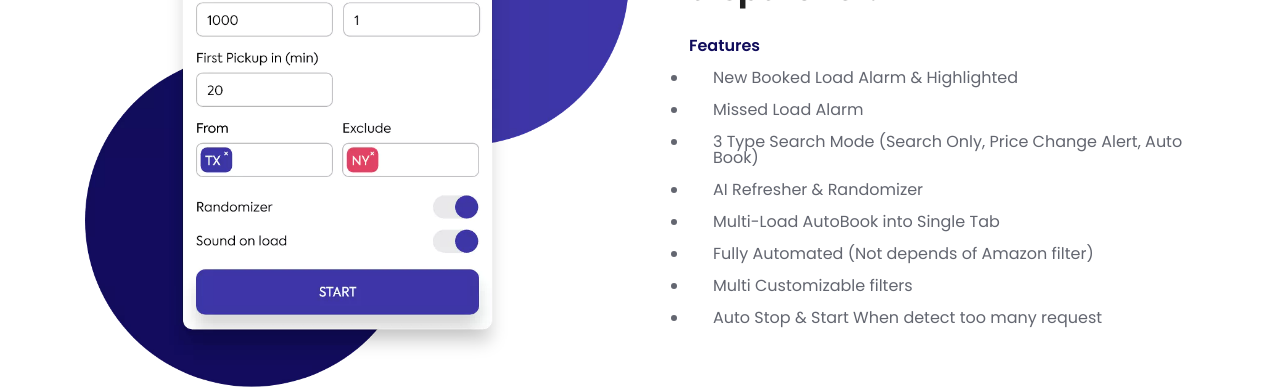
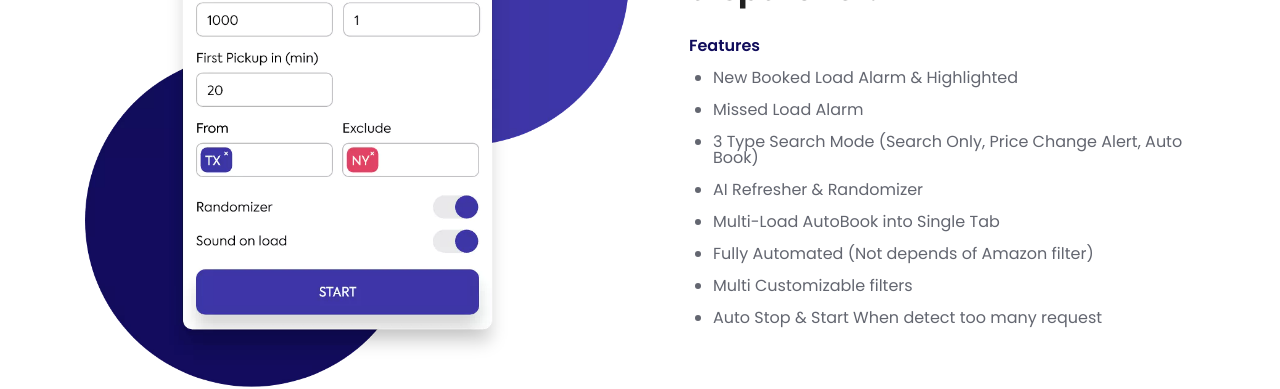
Before and after one commit to creativerafat/Robozon-React, a React app: page / in a window 1280 px wide. Shown: the part 1557-1946 px from the top of the page. Built offline with nearby package versions, Linux system fonts and the light colour scheme.

Commit message:
Commit from TeleportHQ

```diff
--- a/src/views/home.css
+++ b/src/views/home.css
@@ -288,6 +288,7 @@
   list-style: disc;
   margin-top: var(--dl-space-space-halfunit);
   line-height: 1;
+  margin-left: var(--dl-space-space-oneandhalfunits);
   margin-bottom: var(--dl-space-space-halfunit);
 }
 .home-text10 {
@@ -295,6 +296,7 @@
   list-style: disc;
   margin-top: var(--dl-space-space-halfunit);
   line-height: 1;
+  margin-left: var(--dl-space-space-oneandhalfunits);
   margin-bottom: var(--dl-space-space-halfunit);
 }
 .home-text11 {
@@ -302,6 +304,7 @@
   list-style: disc;
   margin-top: var(--dl-space-space-halfunit);
   line-height: 1;
+  margin-left: var(--dl-space-space-oneandhalfunits);
   margin-bottom: var(--dl-space-space-halfunit);
 }
 .home-text12 {
@@ -309,6 +312,7 @@
   list-style: disc;
   margin-top: var(--dl-space-space-halfunit);
   line-height: 1;
+  margin-left: var(--dl-space-space-oneandhalfunits);
   margin-bottom: var(--dl-space-space-halfunit);
 }
 .home-text13 {
@@ -316,6 +320,7 @@
   list-style: disc;
   margin-top: var(--dl-space-space-halfunit);
   line-height: 1;
+  margin-left: var(--dl-space-space-oneandhalfunits);
   margin-bottom: var(--dl-space-space-halfunit);
 }
 .home-text14 {
@@ -323,6 +328,7 @@
   list-style: disc;
   margin-top: var(--dl-space-space-halfunit);
   line-height: 1;
+  margin-left: var(--dl-space-space-oneandhalfunits);
   margin-bottom: var(--dl-space-space-halfunit);
 }
 .home-text15 {
@@ -330,6 +336,7 @@
   list-style: disc;
   margin-top: var(--dl-space-space-halfunit);
   line-height: 1;
+  margin-left: var(--dl-space-space-oneandhalfunits);
   margin-bottom: var(--dl-space-space-halfunit);
 }
 .home-text16 {
@@ -337,6 +344,7 @@
   list-style: disc;
   margin-top: var(--dl-space-space-halfunit);
   line-height: 1;
+  margin-left: var(--dl-space-space-oneandhalfunits);
   margin-bottom: var(--dl-space-space-halfunit);
 }
 .home-max-width4 {
--- a/src/views/home.js
+++ b/src/views/home.js
@@ -197,11 +197,11 @@ const Home = (props) => {
                   }}
                 />
               </span>
-              <span className="home-text07 list list-item">
+              <span className="home-text07 list-item">
                 <span>New Booked Load Alarm &amp; Highlighted</span>
                 <br></br>
               </span>
-              <span className="home-text10 list list-item">
+              <span className="home-text10 list-item">
                 Missed Load Alarm
                 <span
                   dangerouslySetInnerHTML={{
@@ -209,10 +209,10 @@ const Home = (props) => {
                   }}
                 />
               </span>
-              <span className="home-text11 list list-item">
+              <span className="home-text11 list-item">
                 3 Type Search Mode (Search Only, Price Change Alert, Auto Book)
               </span>
-              <span className="home-text12 list list-item">
+              <span className="home-text12 list-item">
                 AI Refresher &amp; Randomizer
                 <span
                   dangerouslySetInnerHTML={{
@@ -220,10 +220,10 @@ const Home = (props) => {
                   }}
                 />
               </span>
-              <span className="home-text13 list list-item">
+              <span className="home-text13 list-item">
                 Multi-Load AutoBook into Single Tab
               </span>
-              <span className="home-text14 list list-item">
+              <span className="home-text14 list-item">
                 Fully Automated (Not depends of Amazon filter)
                 <span
                   dangerouslySetInnerHTML={{
@@ -231,7 +231,7 @@ const Home = (props) => {
                   }}
                 />
               </span>
-              <span className="home-text15 list list-item">
+              <span className="home-text15 list-item">
                 Multi Customizable filters
                 <span
                   dangerouslySetInnerHTML={{
@@ -239,7 +239,7 @@ const Home = (props) => {
                   }}
                 />
               </span>
-              <span className="home-text16 list list-item">
+              <span className="home-text16 list-item">
                 Auto Stop &amp; Start When detect too many request
                 <span
                   dangerouslySetInnerHTML={{
```
